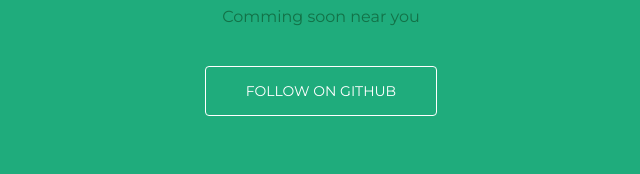
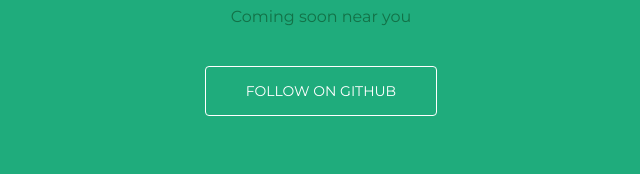
Before and after one commit to Metronite/metronite.github.io, a plain HTML site: page index.html in a window 1280 px wide. Shown: the part 396-570 px from the top of the page, 319-959 px from the left. Drawn offline with nearby package versions, Linux system fonts and the light colour scheme.

Commit message:
Fix typo

```diff
--- a/index.html
+++ b/index.html
@@ -22,7 +22,7 @@
                 <span class="large">Metronite</span>
                 <span class="x-small">A slick theme for Tumblr</span>
             </h1>
-            <p class="darker push">Comming soon near you</p>
+            <p class="darker push">Coming soon near you</p>
             <a href="https://github.com/Metronite" target="_blank" class="btn btn-hollow">Follow on Github</a>
         </div>
     </div>
```
